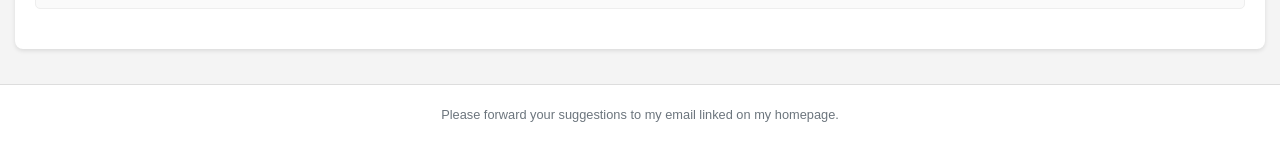
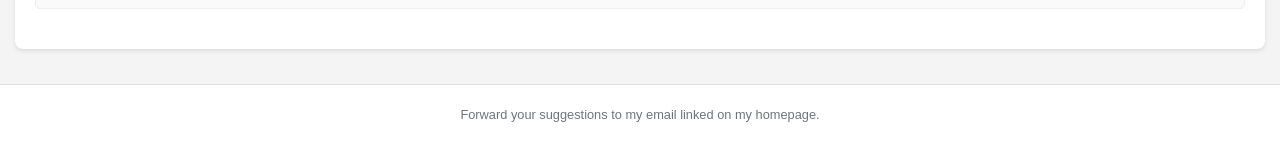
Before and after one commit to philipshih/philipshih.github.io, a Jekyll site: the page built from portfolio/ddx-generator/index.html, in a window 1280 px wide and 900 px high, scrolled down 800 px. Shown: the part 755-897 px from the top of the window. Built offline with Jekyll 4.4.1, drawn with Linux system fonts in a browser that asks for light colours; some of the changed text lies outside the part shown.

Commit message:
Update text in DDx Generator page

```diff
--- a/portfolio/ddx-generator/index.html
+++ b/portfolio/ddx-generator/index.html
@@ -619,7 +619,7 @@
     </form> <!-- Moved closing form tag here -->
     <script src="script.js"></script>
     <footer class="copyright-footer">
-        <p>Please forward your suggestions to my email linked on my homepage.</p>
+        <p>Forward your suggestions to my email linked on my homepage.</p>
     </footer>
 </body>
 </html>
```
Also changed, not shown: other parts of portfolio/ddx-generator/index.html (+1 -1 lines).
